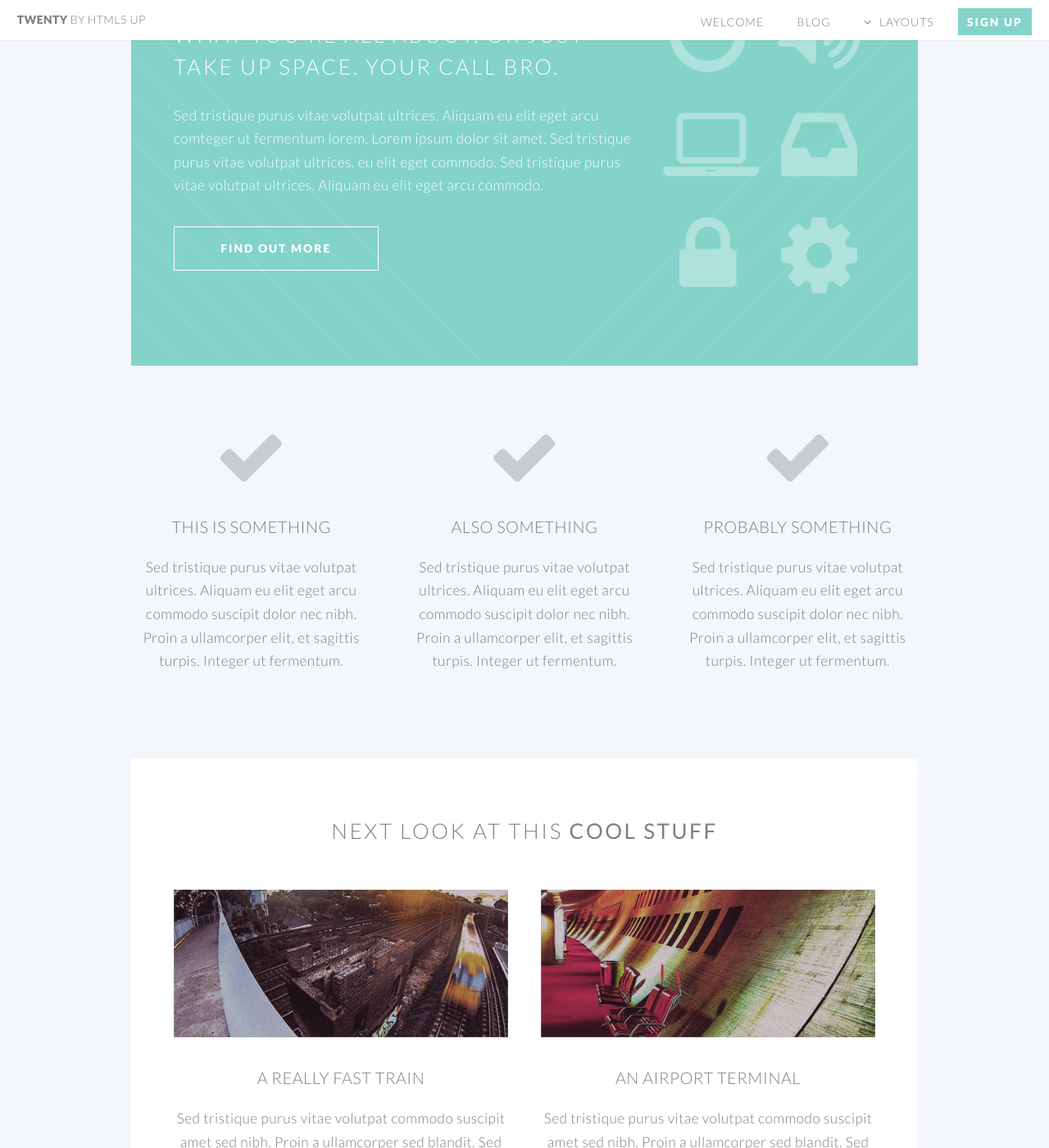
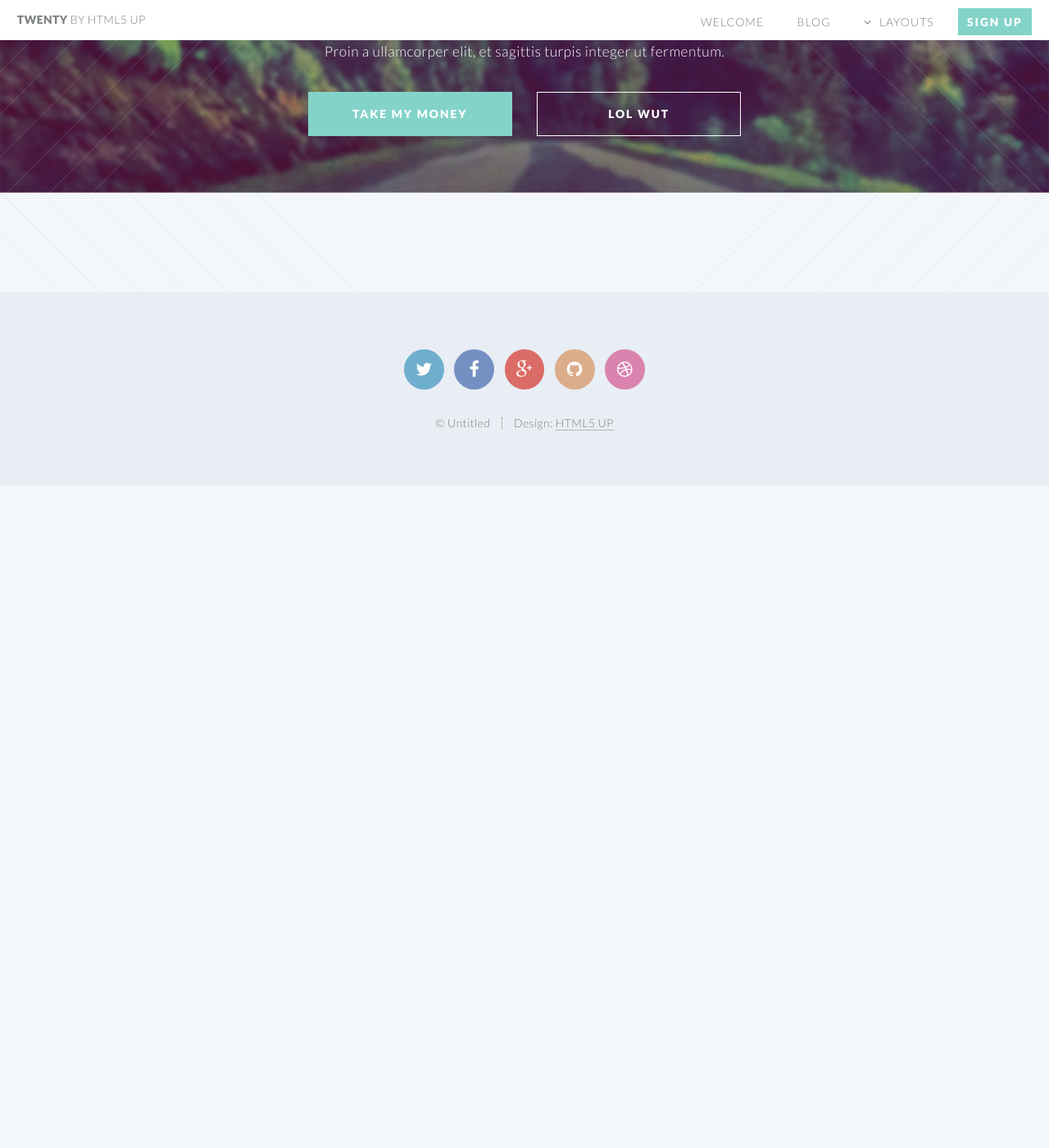
Before and after one commit to t0t0/t0t0.github.io, a Jekyll site: the page built from index.html, in a window 1280 px wide and 1400 px high, scrolled down 1127 px. Shown: the whole window at 82% size. Built offline with Jekyll 4.4.1, drawn with Linux system fonts in a browser that asks for light colours; after the commit the page ends 1719 px from its top, so only the background shows below that; some of the changed text lies outside the part shown.

Commit message:
deleting unnecessary things

```diff
--- a/index.html
+++ b/index.html
@@ -18,140 +18,10 @@ layout: landing-page
 				</header>
 
 				<!-- One -->
-					<section class="wrapper style2 container special-alt">
-						<div class="row half">
-							<div class="8u">
 
-								<header>
-									<h2>Behold the <strong>icons</strong> that visualize what you’re all about. or just take up space. your call bro.</h2>
-								</header>
-								<p>Sed tristique purus vitae volutpat ultrices. Aliquam eu elit eget arcu comteger ut fermentum lorem. Lorem ipsum dolor sit amet. Sed tristique purus vitae volutpat ultrices. eu elit eget commodo. Sed tristique purus vitae volutpat ultrices. Aliquam eu elit eget arcu commodo.</p>
-								<footer>
-									<ul class="buttons">
-										<li><a href="#" class="button">Find Out More</a></li>
-									</ul>
-								</footer>
-
-							</div>
-							<div class="4u skel-cell-important">
-
-								<ul class="featured-icons">
-									<li><span class="icon fa-clock-o"><span class="label">Feature 1</span></span></li>
-									<li><span class="icon fa-volume-up"><span class="label">Feature 2</span></span></li>
-									<li><span class="icon fa-laptop"><span class="label">Feature 3</span></span></li>
-									<li><span class="icon fa-inbox"><span class="label">Feature 4</span></span></li>
-									<li><span class="icon fa-lock"><span class="label">Feature 5</span></span></li>
-									<li><span class="icon fa-cog"><span class="label">Feature 6</span></span></li>
-								</ul>
-
-							</div>
-						</div>
-					</section>
 
 				<!-- Two -->
-					<section class="wrapper style1 container special">
-						<div class="row">
-							<div class="4u">
 
-								<section>
-									<span class="icon featured fa-check"></span>
-									<header>
-										<h3>This is Something</h3>
-									</header>
-									<p>Sed tristique purus vitae volutpat ultrices. Aliquam eu elit eget arcu commodo suscipit dolor nec nibh. Proin a ullamcorper elit, et sagittis turpis. Integer ut fermentum.</p>
-								</section>
-
-							</div>
-							<div class="4u">
-
-								<section>
-									<span class="icon featured fa-check"></span>
-									<header>
-										<h3>Also Something</h3>
-									</header>
-									<p>Sed tristique purus vitae volutpat ultrices. Aliquam eu elit eget arcu commodo suscipit dolor nec nibh. Proin a ullamcorper elit, et sagittis turpis. Integer ut fermentum.</p>
-								</section>
-
-							</div>
-							<div class="4u">
-
-								<section>
-									<span class="icon featured fa-check"></span>
-									<header>
-										<h3>Probably Something</h3>
-									</header>
-									<p>Sed tristique purus vitae volutpat ultrices. Aliquam eu elit eget arcu commodo suscipit dolor nec nibh. Proin a ullamcorper elit, et sagittis turpis. Integer ut fermentum.</p>
-								</section>
-
-							</div>
-						</div>
-					</section>
-
-				<!-- Three -->
-					<section class="wrapper style3 container special">
-
-						<header class="major">
-							<h2>Next look at this <strong>cool stuff</strong></h2>
-						</header>
-
-						<div class="row">
-							<div class="6u">
-
-								<section>
-									<a href="#" class="image featured"><img src="images/pic01.jpg" alt="" /></a>
-									<header>
-										<h3>A Really Fast Train</h3>
-									</header>
-									<p>Sed tristique purus vitae volutpat commodo suscipit amet sed nibh. Proin a ullamcorper sed blandit. Sed tristique purus vitae volutpat commodo suscipit ullamcorper sed blandit lorem ipsum dolore.</p>
-								</section>
-
-							</div>
-							<div class="6u">
-
-								<section>
-									<a href="#" class="image featured"><img src="images/pic02.jpg" alt="" /></a>
-									<header>
-										<h3>An Airport Terminal</h3>
-									</header>
-									<p>Sed tristique purus vitae volutpat commodo suscipit amet sed nibh. Proin a ullamcorper sed blandit. Sed tristique purus vitae volutpat commodo suscipit ullamcorper sed blandit lorem ipsum dolore.</p>
-								</section>
-
-							</div>
-						</div>
-						<div class="row">
-							<div class="6u">
-
-								<section>
-									<a href="#" class="image featured"><img src="images/pic03.jpg" alt="" /></a>
-									<header>
-										<h3>Hyperspace Travel</h3>
-									</header>
-									<p>Sed tristique purus vitae volutpat commodo suscipit amet sed nibh. Proin a ullamcorper sed blandit. Sed tristique purus vitae volutpat commodo suscipit ullamcorper sed blandit lorem ipsum dolore.</p>
-								</section>
-
-							</div>
-							<div class="6u">
-
-								<section>
-									<a href="#" class="image featured"><img src="images/pic04.jpg" alt="" /></a>
-									<header>
-										<h3>And Another Train</h3>
-									</header>
-									<p>Sed tristique purus vitae volutpat commodo suscipit amet sed nibh. Proin a ullamcorper sed blandit. Sed tristique purus vitae volutpat commodo suscipit ullamcorper sed blandit lorem ipsum dolore.</p>
-								</section>
-
-							</div>
-						</div>
-
-						<footer class="major">
-							<ul class="buttons">
-								<li><a href="#" class="button">See More</a></li>
-							</ul>
-						</footer>
-
-					</section>
-
-			</article>
 
 		<!-- CTA -->
 			<section id="cta">
```
Also changed, not shown: _posts/2014-08-07-first-post.markdown (deleted, +0 -12 lines), _posts/2014-08-31-duis-in-purus.markdown (deleted, +0 -14 lines), _posts/2014-10-29-morbi-a-semper.md (deleted, +0 -10 lines).
